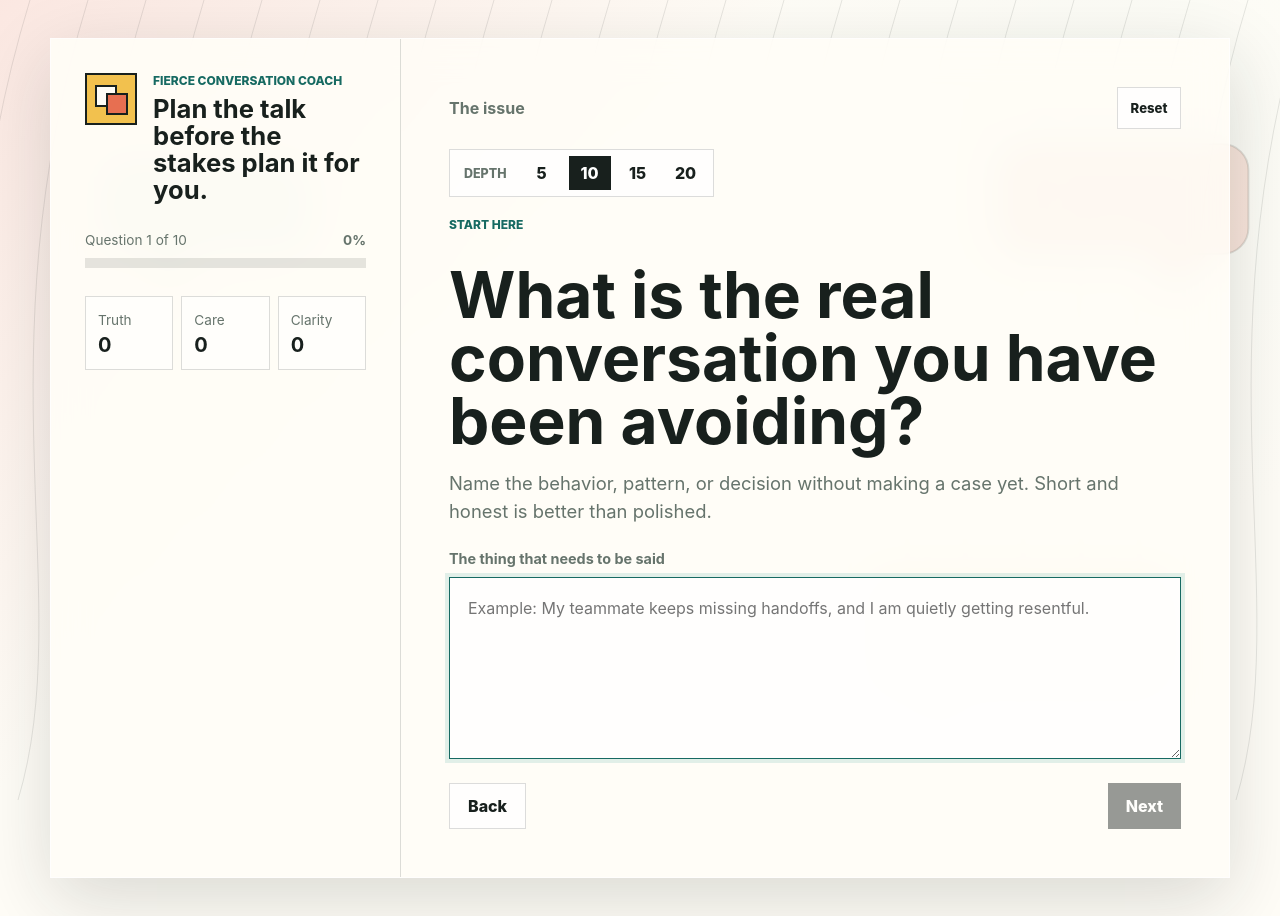
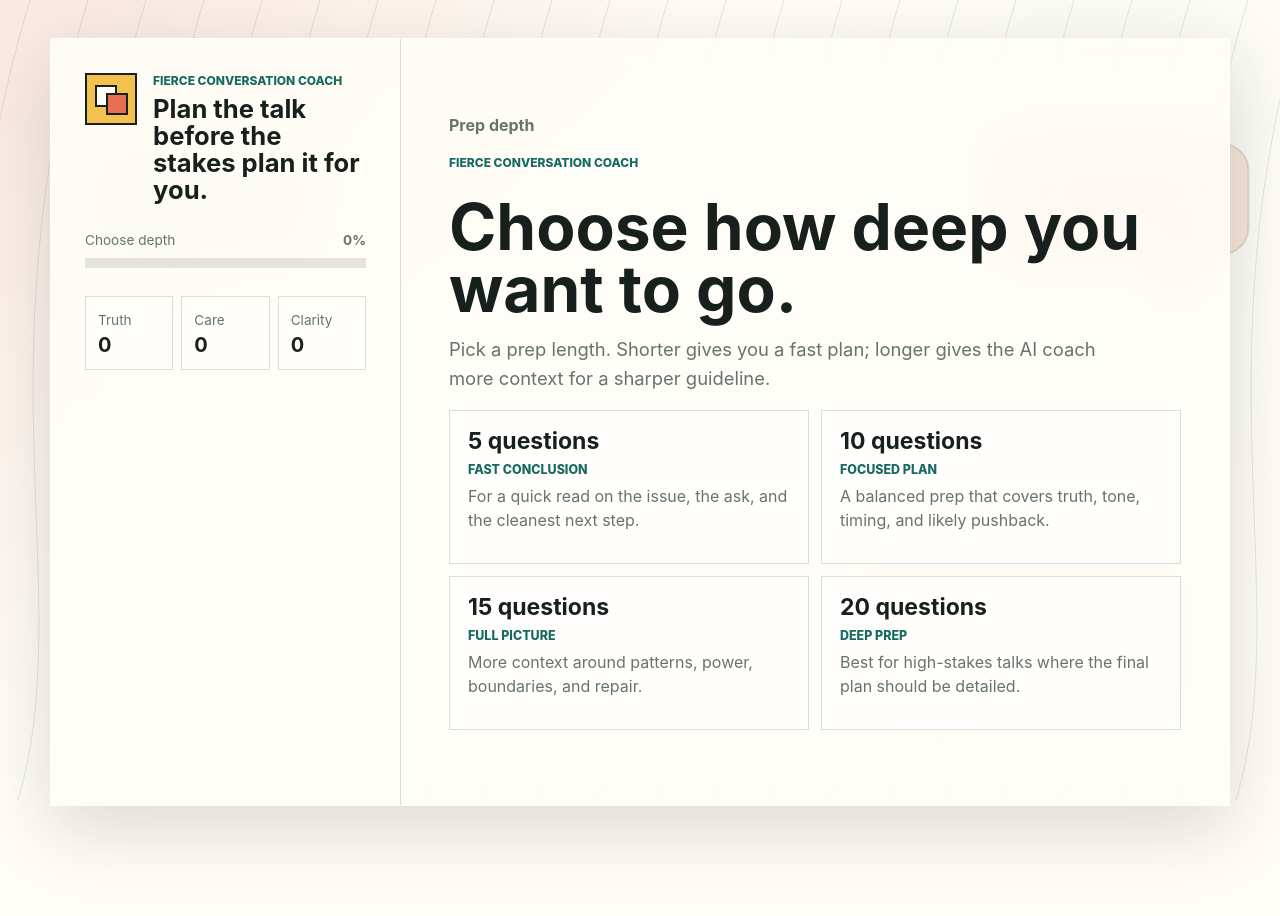
Before and after one commit to ZivCohen-projects/CampCodex, a website: page index.html in a window 1280 px wide. After the commit the page ends 845 px from the top, so only its background shows below. Drawn offline with Linux system fonts and the light colour scheme.

Commit message:
Move depth choice to start screen

```diff
--- a/index.html
+++ b/index.html
@@ -59,13 +59,35 @@
             </button>
           </div>
 
-          <div class="depth-selector" aria-label="Question count">
-            <span>Depth</span>
-            <button type="button" data-question-count="5" aria-pressed="false">5</button>
-            <button type="button" data-question-count="10" aria-pressed="true">10</button>
-            <button type="button" data-question-count="15" aria-pressed="false">15</button>
-            <button type="button" data-question-count="20" aria-pressed="false">20</button>
-          </div>
+          <section id="depthPanel" class="depth-panel" aria-labelledby="depthTitle">
+            <p class="prompt-kicker">Fierce Conversation Coach</p>
+            <h2 id="depthTitle">Choose how deep you want to go.</h2>
+            <p class="depth-intro">
+              Pick a prep length. Shorter gives you a fast plan; longer gives the AI coach more context for a sharper guideline.
+            </p>
+            <div class="depth-options" aria-label="Question count">
+              <button type="button" class="depth-card" data-question-count="5">
+                <strong>5 questions</strong>
+                <span>Fast conclusion</span>
+                <p>For a quick read on the issue, the ask, and the cleanest next step.</p>
+              </button>
+              <button type="button" class="depth-card" data-question-count="10">
+                <strong>10 questions</strong>
+                <span>Focused plan</span>
+                <p>A balanced prep that covers truth, tone, timing, and likely pushback.</p>
+              </button>
+              <button type="button" class="depth-card" data-question-count="15">
+                <strong>15 questions</strong>
+                <span>Full picture</span>
+                <p>More context around patterns, power, boundaries, and repair.</p>
+              </button>
+              <button type="button" class="depth-card" data-question-count="20">
+                <strong>20 questions</strong>
+                <span>Deep prep</span>
+                <p>Best for high-stakes talks where the final plan should be detailed.</p>
+              </button>
+            </div>
+          </section>
 
           <div id="questionCard" class="question-card">
             <div class="prompt-row">
--- a/script.js
+++ b/script.js
@@ -700,6 +700,7 @@ function shuffle(items) {
 const state = {
   index: 0,
   selectedCount: 10,
+  hasStarted: false,
   answers: {},
 };
 
@@ -723,6 +724,7 @@ const els = {
   textAnswer: document.querySelector("#textAnswer"),
   scalePanel: document.querySelector("#scalePanel"),
   multiPanel: document.querySelector("#multiPanel"),
+  depthPanel: document.querySelector("#depthPanel"),
   depthButtons: document.querySelectorAll("[data-question-count]"),
   backButton: document.querySelector("#backButton"),
   nextButton: document.querySelector("#nextButton"),
@@ -735,12 +737,19 @@ const els = {
 };
 
 function render() {
+  if (!state.hasStarted) {
+    renderDepthScreen();
+    return;
+  }
+
   const question = getCurrentQuestion();
   const completed = Object.keys(state.answers).length;
   const percent = Math.round((completed / questions.length) * 100);
 
+  els.depthPanel.hidden = true;
   els.questionCard.hidden = false;
   els.resultPanel.hidden = true;
+  els.restartButton.hidden = false;
   els.stepLabel.textContent = `Question ${state.index + 1} of ${questions.length}`;
   els.progressPercent.textContent = `${percent}%`;
   els.progressBar.style.width = `${percent}%`;
@@ -751,7 +760,6 @@ function render() {
   els.backButton.disabled = state.index === 0;
   els.nextButton.textContent = state.index === questions.length - 1 ? "Build plan" : "Next";
 
-  renderDepthButtons();
   hideInputs();
   renderTrail();
   renderScores();
@@ -762,6 +770,20 @@ function render() {
   if (question.type === "multi") renderMulti(question);
 
   updateNextState();
+}
+
+function renderDepthScreen() {
+  els.depthPanel.hidden = false;
+  els.questionCard.hidden = true;
+  els.resultPanel.hidden = true;
+  els.restartButton.hidden = true;
+  els.stepLabel.textContent = "Choose depth";
+  els.progressPercent.textContent = "0%";
+  els.progressBar.style.width = "0%";
+  els.categoryLabel.textContent = "Prep depth";
+  renderDepthButtons();
+  renderTrail();
+  renderScores();
 }
 
 function hideInputs() {
@@ -874,14 +896,15 @@ function back() {
 function restart() {
   state.index = 0;
   state.answers = {};
-  questions = createQuestionSet(state.selectedCount);
+  state.hasStarted = false;
   render();
 }
 
-function setQuestionCount(count) {
-  if (!questionDepthOptions.includes(count) || count === state.selectedCount) return;
+function startQuestionnaire(count) {
+  if (!questionDepthOptions.includes(count)) return;
   state.selectedCount = count;
   state.index = 0;
+  state.hasStarted = true;
   state.answers = {};
   questions = createQuestionSet(count);
   render();
@@ -1287,7 +1310,7 @@ els.nextButton.addEventListener("click", next);
 els.backButton.addEventListener("click", back);
 els.restartButton.addEventListener("click", restart);
 els.depthButtons.forEach((button) => {
-  button.addEventListener("click", () => setQuestionCount(Number(button.dataset.questionCount)));
+  button.addEventListener("click", () => startQuestionnaire(Number(button.dataset.questionCount)));
 });
 els.copyButton.addEventListener("click", copyPlan);
 els.refineButton.addEventListener("click", () => {
@@ -1295,6 +1318,7 @@ els.refineButton.addEventListener("click", () => {
   render();
 });
 els.textAnswer.addEventListener("input", () => {
+  if (!state.hasStarted) return;
   const question = questions[state.index];
   state.answers[question.id] = els.textAnswer.value.trim();
   updateNextState();
--- a/styles.css
+++ b/styles.css
@@ -232,37 +232,73 @@ h1 {
   font-weight: 750;
 }
 
-.depth-selector {
-  width: fit-content;
-  display: inline-grid;
-  grid-template-columns: auto repeat(4, 42px);
-  align-items: center;
-  gap: 6px;
-  padding: 6px;
-  border: 1px solid var(--line);
-  background: rgba(255, 255, 255, 0.62);
+.depth-panel {
+  display: grid;
+  gap: 18px;
 }
 
-.depth-selector span {
-  padding: 0 8px;
+.depth-panel h2 {
+  margin-bottom: 0;
+  max-width: 760px;
+  font-size: clamp(2.25rem, 5vw, 4.6rem);
+  line-height: 0.98;
+  letter-spacing: 0;
+}
+
+.depth-intro {
+  max-width: 650px;
+  margin: -4px 0 0;
   color: var(--muted);
+  font-size: clamp(1rem, 1.5vw, 1.15rem);
+  line-height: 1.55;
+}
+
+.depth-options {
+  display: grid;
+  grid-template-columns: repeat(2, minmax(0, 1fr));
+  gap: 12px;
+}
+
+.depth-card {
+  min-height: 154px;
+  padding: 18px;
+  display: grid;
+  align-content: start;
+  gap: 8px;
+  color: var(--ink);
+  text-align: left;
+  border: 1px solid var(--line);
+  background: rgba(255, 255, 255, 0.72);
+  cursor: pointer;
+  transition:
+    transform 160ms ease,
+    border-color 160ms ease,
+    background 160ms ease;
+}
+
+.depth-card:hover,
+.depth-card:focus-visible {
+  transform: translateY(-2px);
+  border-color: rgba(24, 32, 29, 0.36);
+  background: linear-gradient(135deg, rgba(42, 157, 143, 0.13), rgba(242, 193, 78, 0.18));
+}
+
+.depth-card strong {
+  font-size: clamp(1.15rem, 1.8vw, 1.45rem);
+  line-height: 1.1;
+}
+
+.depth-card span {
+  color: var(--teal-dark);
   font-size: 0.78rem;
-  font-weight: 800;
+  font-weight: 850;
   text-transform: uppercase;
 }
 
-.depth-selector button {
-  min-height: 34px;
-  color: var(--ink);
-  background: transparent;
-  cursor: pointer;
-  font-weight: 850;
-}
-
-.depth-selector button:hover,
-.depth-selector button.is-selected {
-  color: white;
-  background: var(--ink);
+.depth-card p {
+  margin: 0;
+  color: var(--muted);
+  line-height: 1.45;
 }
 
 .icon-button {
@@ -587,6 +623,7 @@ textarea:focus {
 
   .options-panel,
   .multi-panel,
+  .depth-options,
   .brief-grid,
   .result-intro,
   .script-block,
@@ -611,6 +648,7 @@ textarea:focus {
   }
 
   .question-card h2,
+  .depth-panel h2,
   .result-panel h2 {
     font-size: 2rem;
     line-height: 1.04;
```
